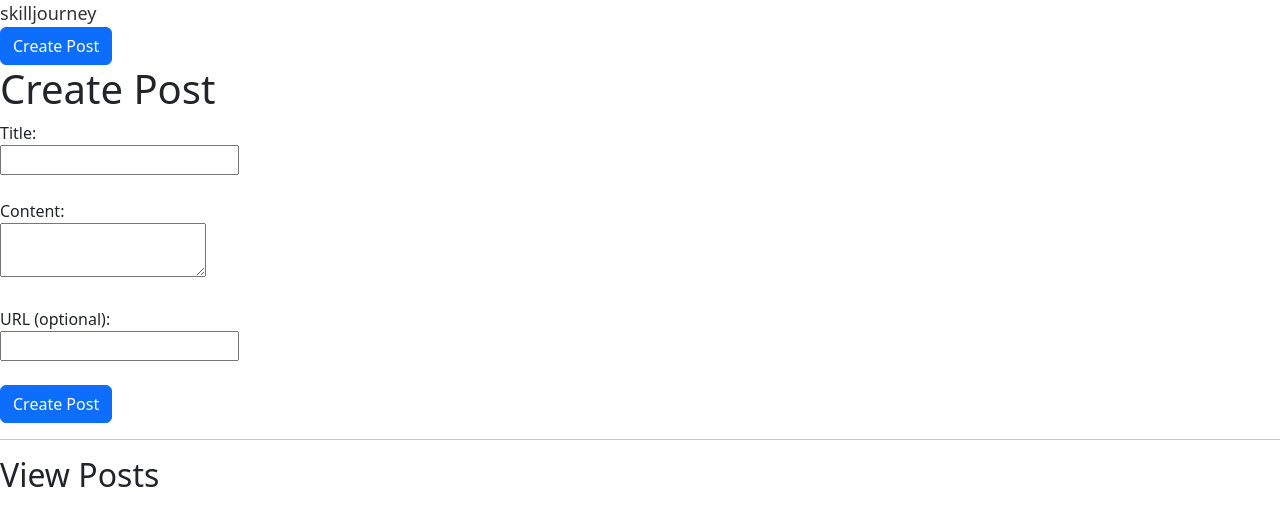
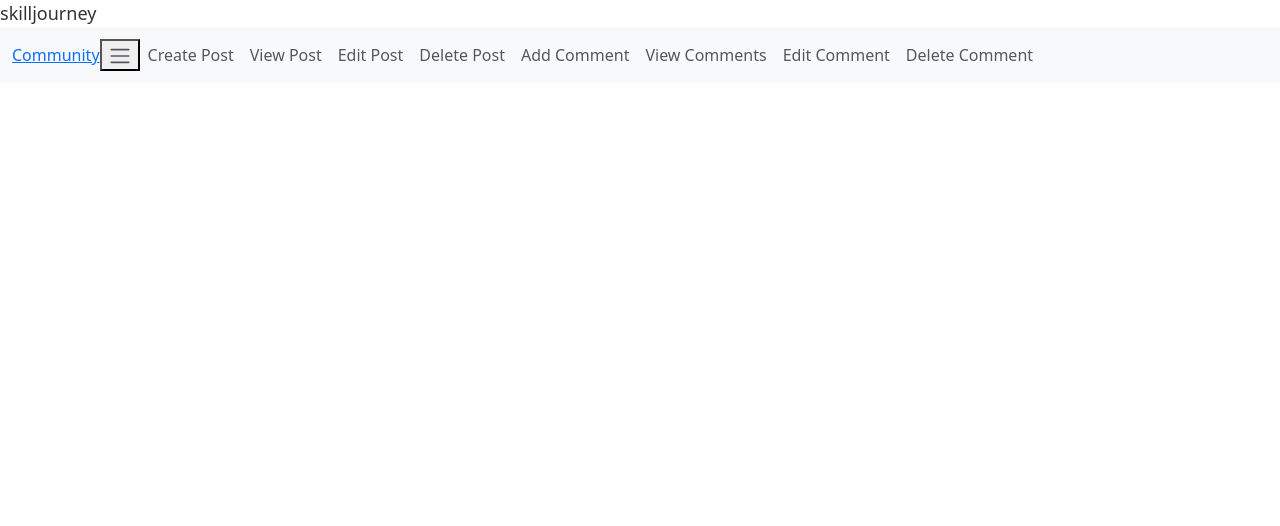
Before and after one commit to faith2221/Skill-Journey-, a Python web app: template app/templates/users/community.html in a window 1280 px wide. Shown: the top 526 px of the page. Run offline with Jinja, Linux system fonts and the light colour scheme; the template is opened without the code that fills it, so the values that code supplies are empty.

Commit message:
More additions

```diff
--- /dev/null
+++ b/app/templates/copyright.html
@@ -0,0 +1 @@
+{% extends%}
--- a/app/templates/inc/message.html
+++ b/app/templates/inc/message.html
@@ -6,7 +6,7 @@
       {% for category, message in messages %}
       <div class="alert alert-{{ category}} alert-dismissible fade show">
         <span>{{ message}}</span>
-        <button class=""btn-close" data-bs-dismiss="alert"></button>
+        <button class="btn-close" data-bs-dismiss="alert"></button>
       </div>
       {% endfor %}
       </div>
--- a/app/templates/users/community.html
+++ b/app/templates/users/community.html
@@ -1,62 +1,40 @@
 {% extends "layout.html" %}
 
 {% block content %}
-    <header>
-        <div class="header-links">
-            <a href="{{ url_for('skills.create_post')}}" class="btn btn-primary">Create Post</a>
+<nav class="navbar navbar-expand-lg navbar-light bg-light">
+    <div class="container-fluid">
+        <a class=""navbar-brand" href="#">Community</a>
+        <button class="navbar_toggler" type="button" data-bs-toggle="collapse" data-bs-target="#navbarNav" aria-controls="navbarNav" aria-expanded="false" aria-label="Toggle navigation">
+            <span class="navbar-toggler-icon"></span>
+        </button>
+        <div class="collapse navbar-collapse" id="navbarNav">
+            <ul class="navbar-nav">
+                <li class="nav-item">
+                    <a class="nav-link" href="{{ url_for('skills.create_post') }}">Create Post</a>
+                </li>
+                <li class="nav-item">
+                    <a class="nav-link" href="{{ url_for('skills.view_post') }}">View Post</a>
+                </li>
+                <li class="nav_item">
+                    <a class="nav-link" href="{{ url_for('skills.edit_comment') }}">Edit Post</a>
+                </li>
+                <li class="nav-item">
+                    <a class="nav-link" href="{{ url_for('skills.delete_post') }}">Delete Post</a>
+                </li>
+                <li class="nav-item">
+                    <a class="nav-link" href="{{ url_for('skills.add_comment') }}">Add Comment</a>
+                </li>
+                <li class="nav-item">
+                    <a class="nav-link" href="{{ url_for('skills.view_comments') }}">View Comments</a>
+                </li>
+                <li class="nav-item">
+                    <a class="nav-link" href="{{ url_for('skills.edit_comment') }}">Edit Comment</a>
+                </li>
+                <li class="nav-item">
+                    <a class="nav-link" href="{{ url_for('skills.delete_comment') }}">Delete Comment</a>
+                </li>
+            </ul>
         </div>
-    </header>
-
-    <h1>Create Post</h1>
-    <form method="post">
-        <label for="title">Title:</label><br>
-        <input type="text" id="title" name="title" required><br><br>
-
-        <label for="content">Content:</label><br>
-        <textarea id="content" name="content" required></textarea><br><br>
-
-        <label for="url">URL (optional):</label><br>
-        <input type="text" id="url" name="url"><br><br>
-
-        <button type="submit" class="btn btn-primary">Create Post</button>
-    </form>
-
-    <hr>
-    <h2>View Posts</h2>
-    <ul>
-        {% for post in posts %}
-            <li>
-                <h3>{{ post.title }}</h3>
-                <p>{{ post.content }}</p>
-                {% if post.url %}
-                    <p>URL: {{ post.url }}</p>
-                {% endif %}
-                <a href="{{ url_for('skills.view_post', post_id=post.id) }}" class="btn btn-primary">View Comments</a>
-                <form action="{{ url_for('skills.delete_post', post_id=post.id) }}" method="post">
-                    <button type="submit" class="btn btn-danger">Delete Post</button>
-                </form>
-                <hr>
-
-                <!-- Comments -->
-                <form method="post" action="{{ url_for('skills.add_comment', post_id=post.id) }}">
-                    <label for="comment_content">Add Comment:</label><br>
-                    <textarea id="comment_content" name="comment_content" required></textarea><br>
-                    <button type="submit" class="btn btn-primary">Add Comment</button>
-                </form>
-
-                <!-- Display Comments -->
-                <ul>
-                    {% for comment in post.comments %}
-                        <li>
-                            <p>{{ comment.content }}</p>
-                            <p> By: {{ comment.author }}</p>
-                            <form action="{{ url_for('skills.delete_comment', post_id=post.id, comment_id=comment.id) }}" method="post">
-                                <button type="submit" class="btn btn-danger">Delete</button>
-                            </form>
-                        </li>
-                    {% endfor %}
-                </ul>
-            </li>
-        {% endfor %}
-    </ul>
+    </div>
+</nav>
 {% endblock %}
--- a/app/templates/users/edit_profile.html
+++ b/app/templates/users/edit_profile.html
@@ -1,7 +1,6 @@
 {% extends "layout.html" %}
 
 {% block content %}
-    <div class="container">
 <h1>Edit Profile</h1>
 <form method="post" enctype="multipart/form-data">
     <label for="bio">Bio:</label><br>
@@ -16,7 +15,6 @@
     <label for="profile_picture">Profile Picture:</label><br>
     <input type="file" id="profile_picture" name="profile_picture"><br><br>
 
-            <button type="submit">Update Profile</button>
+    <input type="submit" value="Save Profile">
 </form>
-    </div>
 {% endblock %}
--- a/app/templates/users/login.html
+++ b/app/templates/users/login.html
@@ -16,6 +16,7 @@
         <button class="btn btn-primary">Log In</button>
       </div>
     </form>
+    <p class="mt-3">Don't have an account? <a href="{{ url_for('users.register') }}">Sign Up</a>.</p>
   </div>
 </div>
 {% endblock content %}
--- a/app/templates/users/register.html
+++ b/app/templates/users/register.html
@@ -38,6 +38,7 @@
         <button class="btn btn-primary">Create account</button>
       </div>
     </form>
+    <p class="mt-3">Already have an account? <a href="{{ url_for('users.login') }}">Log In</a></p>
   </div>
 </div>
 {% endblock content %}
--- a/app/users/views.py
+++ b/app/users/views.py
@@ -197,7 +197,7 @@ def  user_settings():
             'background_color': request.form.get('background_color'),
             'color_contrast': request.form.get('color_contrast'),
             'social_media_connected': request.form.get('social_media_connected') == 'on',
-            'dark_mode': request.form.get('dark_mode') == 'on'
+            'dark_mode' : request.form.get('dark_mode') == 'on'
         }
 
         # Update user settings in the database
@@ -247,8 +247,6 @@ def notifications():
 
     return render_template('users/notifications.html', notifications=notifications)
 
-
-
 @bp.before_app_request
 def load_auth_user():
     """ Load the currently authenticated user."""
```
Also changed, not shown: app/templates/users/notifications.html (added, +28 -0 lines), app/templates/users/user_settings.html (+54 -9 lines), app/templates/users/view_profile.html (+10 -10 lines), app/templates/home.html (renamed from app/templates/users/home.html), app/templates/privacy_policy.html (added), app/templates/terms_of_service.html (added). Lines whose indentation alone changed are shown as unchanged.
